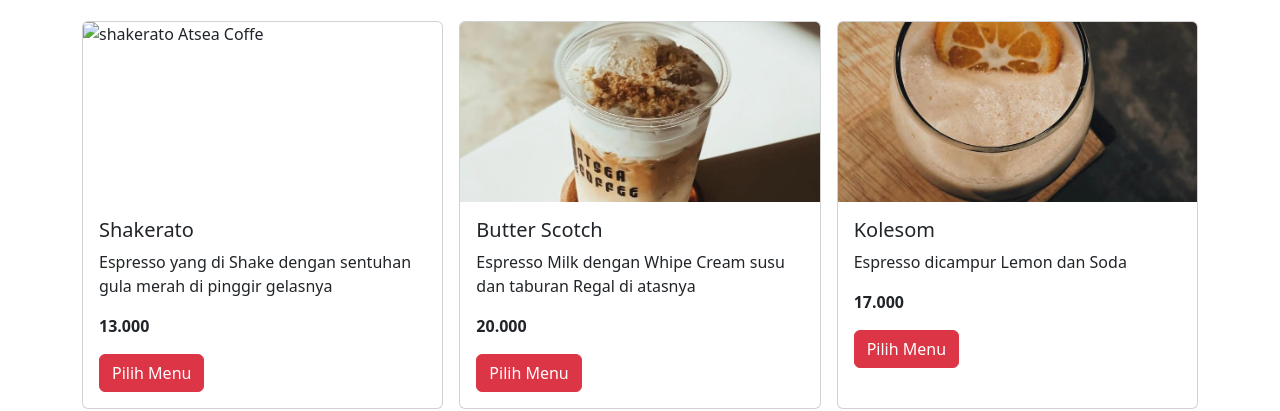
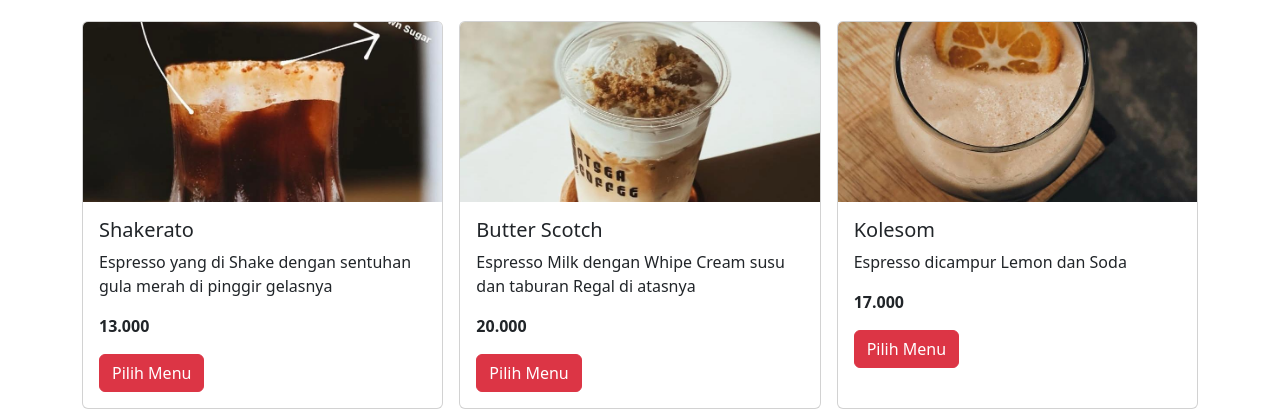
Before and after one commit to raihanid88-creator/atsea-coffe, a plain HTML site: page index.html in a window 1280 px wide. Shown: the part 397-808 px from the top of the page. Drawn offline with nearby package versions, Linux system fonts and the light colour scheme; files whose address does not match are found by name.

```diff
--- a/index.html
+++ b/index.html
@@ -43,7 +43,7 @@
         <div class="row g-3">
             <div class="col-12 col-md-6 col-lg-4">
                 <div class="card h-100">
-                    <img src="img/shakerato.jpg" class="card-img-top" alt="shakerato Atsea Coffe" style="height: 180px; object-fit: cover;">
+                    <img src="shakerato.jpg" class="card-img-top" alt="shakerato Atsea Coffe" style="height: 180px; object-fit: cover;">
                     <div class="card-body">
                         <h5 class="card-title">Shakerato</h5>
                         <p class="card-text">Espresso yang di Shake dengan sentuhan gula merah di pinggir gelasnya</p>
```
